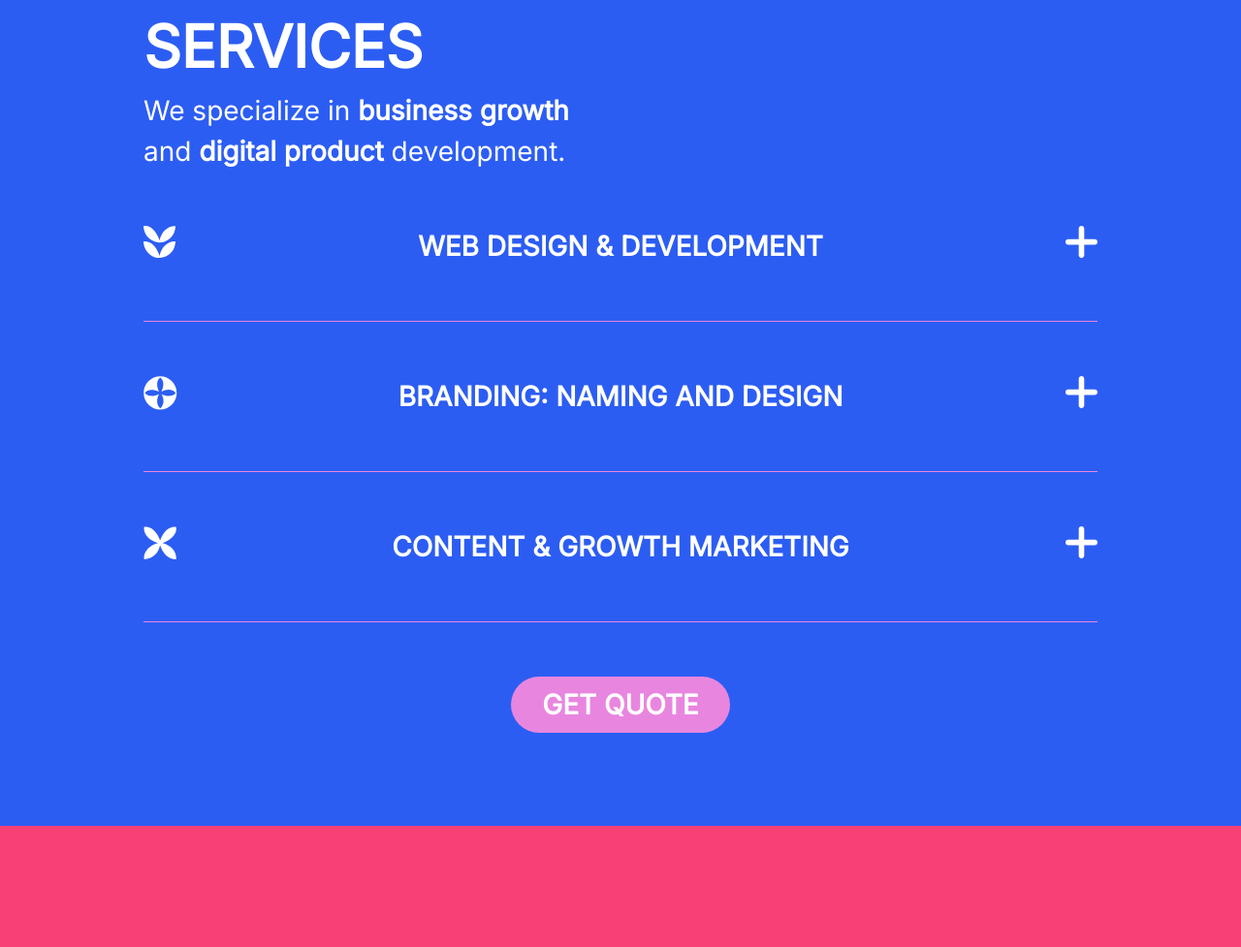
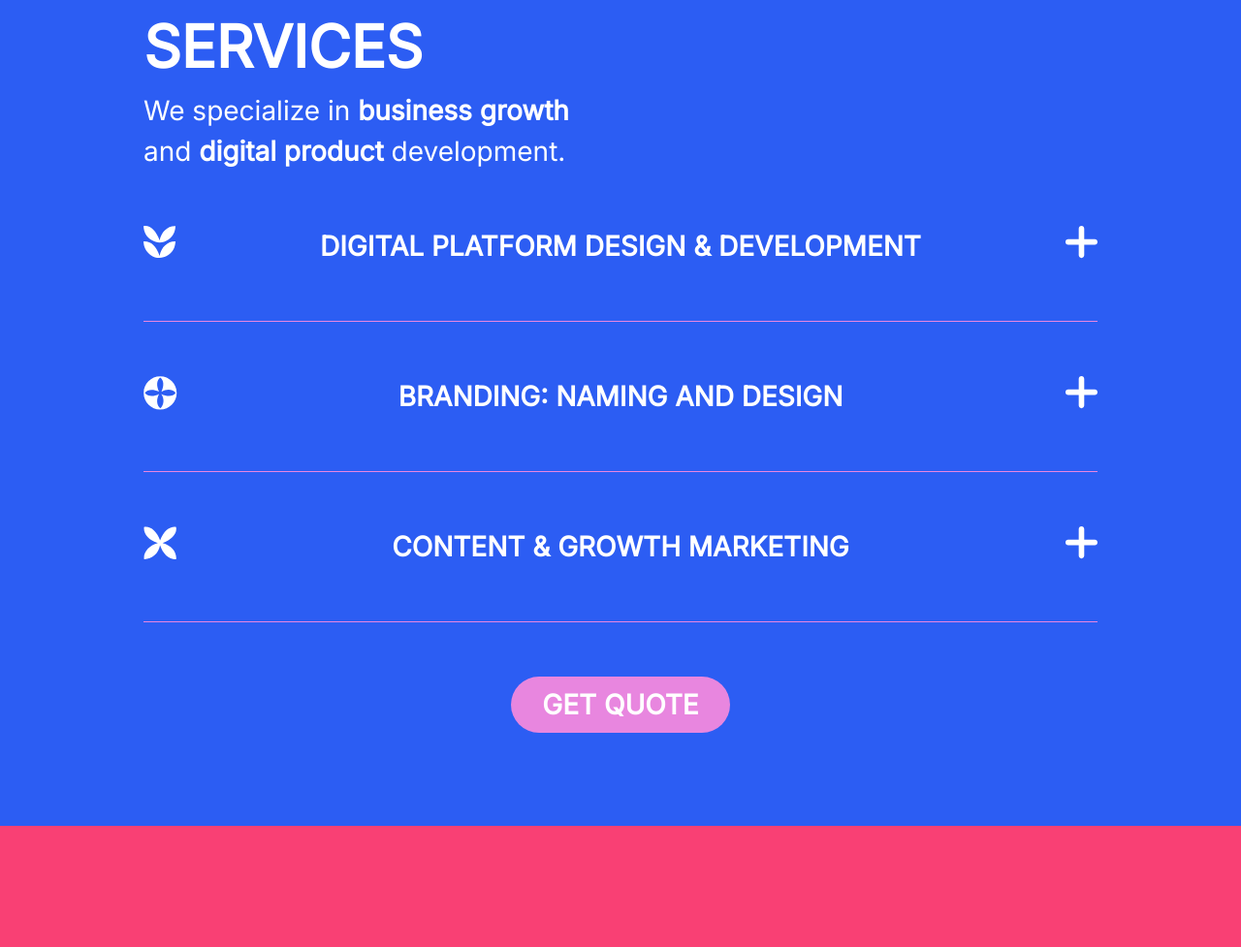
Before and after one commit to manuelRivero/landing-fernando, a Gatsby site: page / in a window 1280 px wide. Shown: the part 1249-2226 px from the top of the page at 97% size. Built offline with nearby package versions, Linux system fonts and the light colour scheme; Gatsby itself is replaced by a stand-in of ours.

Commit message:
[fix] Home services texts

```diff
--- a/src/components/home/services/index.tsx
+++ b/src/components/home/services/index.tsx
@@ -21,12 +21,14 @@ interface CollapseType {
 }
 const collapseData: CollapseType[] = [
   {
-    title: "WEB DESIGN & DEVELOPMENT",
+    title: "Digital Platform Design & Development",
+    description: "Build fully functional, visually stunning digital experiences that captivate and engage your users. From app design to web development, we create platforms that drive results and elevate your brand.",
     icon: lottoIcon,
     alt: "Lotto icon",
   },
   {
     title: "BRANDING: NAMING AND DESIGN",
+    description: "Launch your business with a brand that not only stands out but also resonates with your audience. We craft memorable brand identities that connect with your target market and keep you top of mind.",
     icon: plusOutlinedIcon,
     alt: "Plus outlined icon",
   },
@@ -35,7 +37,7 @@ const collapseData: CollapseType[] = [
     icon: flowerIcon,
     alt: "Flower icon",
     description:
-      "Make informed decisions and drive business growth: we help you optimize your growth with effective strategies. From attraction to retention, we maximize the performance of your sales funnel.",
+      "Fuel your business growth with data-driven strategies. We optimize your entire sales funnel—from customer attraction to retention—ensuring every step is designed to maximize performance and long-term success.",
     buttonData: {
       text: "GET QUOTE",
       path: "#",
```
